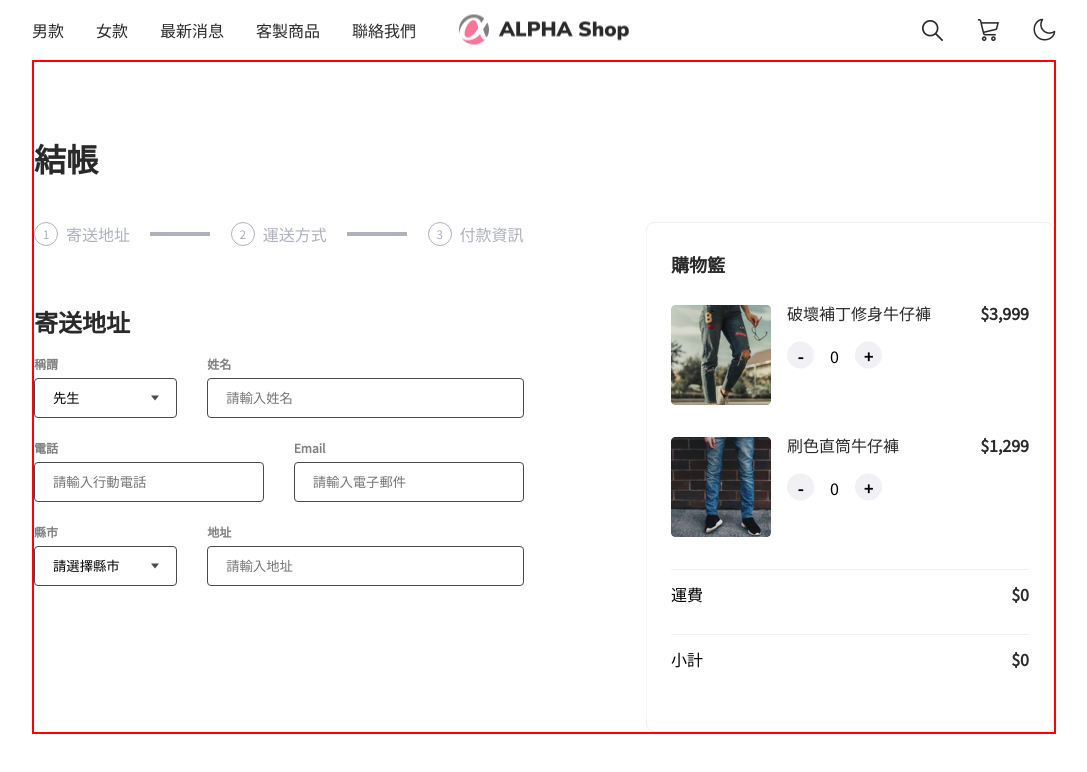
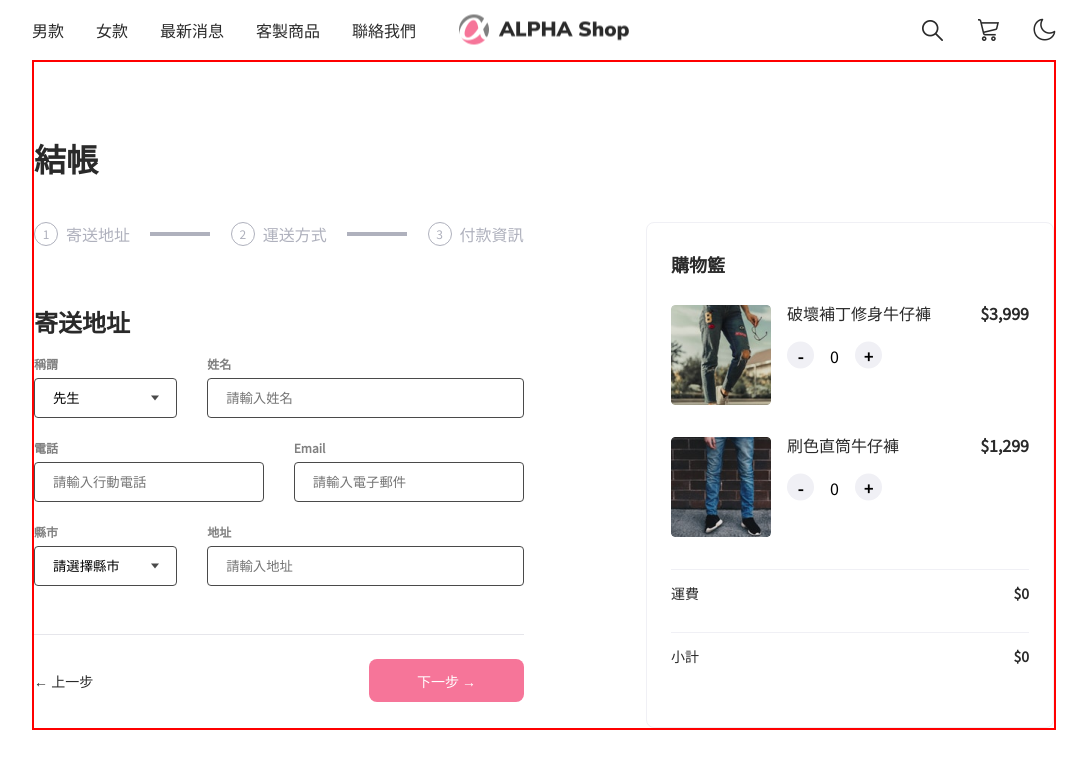
Before and after one commit to Gino-Hsu/react-alpha-shopV.1, a React (Create React App) app: page / in a window 1280 px wide. Shown: the top 772 px of the page, without its empty margins (96-1183 px from the left). Built offline with nearby package versions, Linux system fonts and the light colour scheme.

Commit message:
feat: add progressControl components & style

```diff
--- a/src/components/main/cart/cartItems/PriceList.js
+++ b/src/components/main/cart/cartItems/PriceList.js
@@ -5,9 +5,9 @@ import './PriceList.css'
 export default function PriceList({ text, price }) {
   return (
     <section className='cart-info'>
-      <div className='text'>{text}</div>
+      <div className='cart__text'>{text}</div>
       {/* price will render from state */}
-      <div className='price'>${price}</div>
+      <div className='cart__price'>${price}</div>
     </section>
   )
 }
--- a/src/components/main/register/Register.js
+++ b/src/components/main/register/Register.js
@@ -1,6 +1,7 @@
 import React from 'react'
 import Progress from './progress/Progress'
 import Forms from './forms/Forms'
+import ProgressControl from './progressControl/ProgressControl'
 
 import './Register.css'
 
@@ -11,6 +12,7 @@ export default function Register() {
       <h2 className='register-title'>結帳</h2>
       <Progress />
       <Forms />
+      <ProgressControl />
     </section>
   )
 }
--- /dev/null
+++ b/src/components/main/register/progressControl/ProgressBtn.js
@@ -0,0 +1,9 @@
+import React from 'react'
+
+export default function ProgressBtn({ type, intext, disabled }) {
+  return (
+    <div className={type} disabled={disabled}>
+      {intext}
+    </div>
+  )
+}
--- /dev/null
+++ b/src/components/main/register/progressControl/ProgressControl.css
@@ -0,0 +1,27 @@
+.progress-control-container {
+  margin-top: 3rem;
+  border-top: 1px solid var(--divider-color);
+}
+
+.progress-control_button-group {
+  padding-top: 1.5rem;
+  width: 100%;
+  display: flex;
+  justify-content: space-between;
+  align-items: center;
+}
+
+.btn-back {
+  font-size: 14px;
+  font-weight: 400;
+  color: var(--font-color);
+}
+
+.btn-prinary {
+  font-size: 14px;
+  font-weight: 400;
+  color: #ffffff;
+  background-color: #f67599;
+  border-radius: 8px;
+  padding: 14.5px 47.5px;
+}
--- /dev/null
+++ b/src/components/main/register/progressControl/ProgressControl.js
@@ -0,0 +1,23 @@
+import React from 'react'
+import ProgressBtn from './ProgressBtn'
+
+import './ProgressControl.css'
+
+export default function ProgressControl() {
+  return (
+    <section className='progress-control-container'>
+      <section className='progress-control_button-group' data-phase='address'>
+        <ProgressBtn
+          type='progress-control_btn btn-back'
+          intext='&larr; 上一步'
+          disabled='disabled'
+        />
+        <ProgressBtn
+          type='progress-control_btn btn-prinary'
+          intext='下一步 &rarr;'
+          disabled=''
+        />
+      </section>
+    </section>
+  )
+}
```
